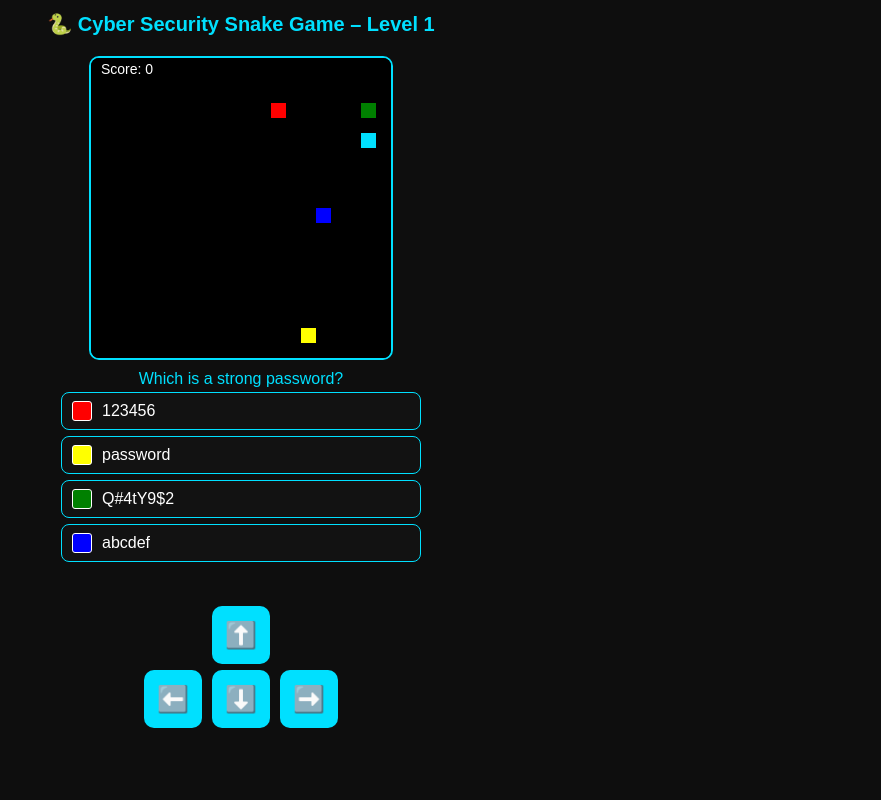
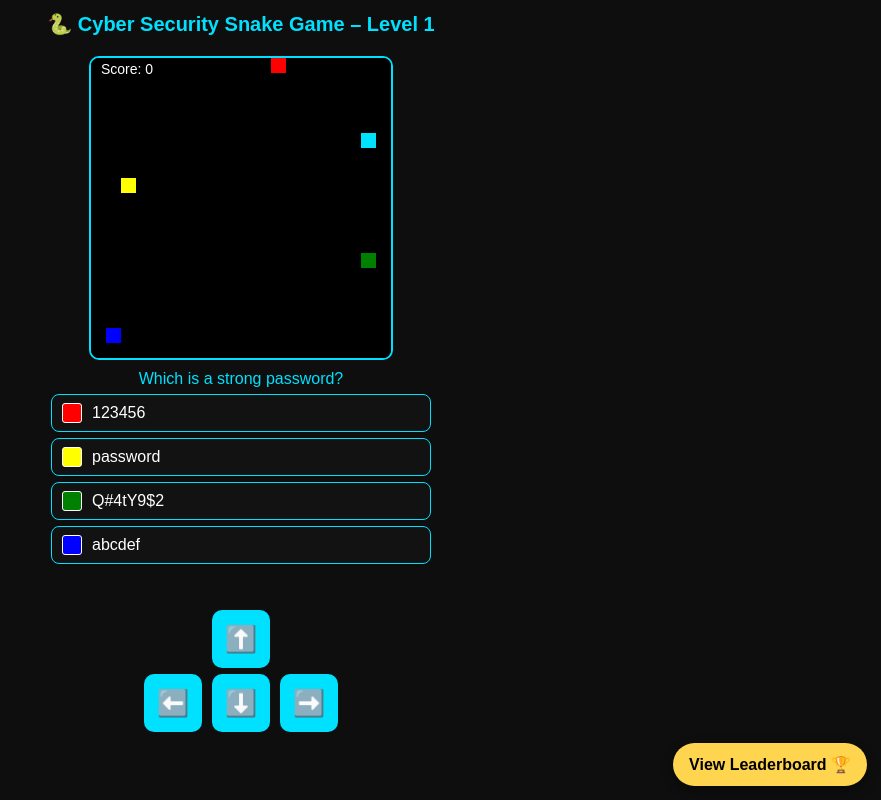
Before and after one commit to pandejeetendra-rgb/cyber-snake-game-smartphone, a plain HTML site: page index.html in a window 1280 px wide. Shown: the whole page, without its empty margins (399-1280 px from the left). Drawn offline with Linux system fonts and the light colour scheme.

Commit message:
Update index.html

```diff
--- a/index.html
+++ b/index.html
@@ -2,25 +2,32 @@
 <html lang="en">
 <head>
 <meta charset="UTF-8" />
-<meta name="viewport" content="width=device-width, initial-scale=1.0" />
+<meta name="viewport" content="width=device-width, initial-scale=1.0"/>
 <title>Cyber Security Snake Game – Level 1</title>
 <style>
   body { margin:0; background:#0e0e0e; color:#fff; font-family:Arial,sans-serif; text-align:center; }
   h1 { margin:12px 0; color:#00e0ff; font-size:20px; }
   #gameContainer { display:flex; flex-direction:column; align-items:center; }
-  canvas { background:#000; border:2px solid #00e0ff; border-radius:10px; margin-top:8px; }
-  #question { color:#00e0ff; font-size:16px; margin:10px 0 4px; }
-  #options { display:flex; flex-direction:column; gap:6px; width:92%; max-width:360px; margin:0 auto 6px; }
+  canvas { background:#000; border:2px solid #00e0ff; border-radius:10px; margin-top:8px; touch-action:none; }
+  #question { color:#00e0ff; font-size:16px; margin:10px 0 6px; }
+  #options { display:flex; flex-direction:column; gap:6px; width:92%; max-width:380px; margin:0 auto 8px; }
   .opt-row { display:flex; align-items:center; gap:10px; padding:8px 10px; border:1px solid #00e0ff; border-radius:8px; background:#121212; }
   .swatch { width:18px; height:18px; border:1px solid #fff; border-radius:3px; flex:0 0 18px; }
   .opt-text { text-align:left; flex:1; }
   #feedback { min-height:20px; margin:4px 0 8px; font-size:14px; }
-  #controls { display:flex; flex-direction:column; align-items:center; gap:6px; margin:6px 0 14px; }
+  #controls { display:flex; flex-direction:column; align-items:center; gap:6px; margin:6px 0 10px; }
   .row { display:flex; gap:10px; justify-content:center; }
   .btn { width:58px; height:58px; border-radius:10px; border:none; background:#00e0ff; color:#000; font-size:26px; }
   #submitBtn {
-    display:none; margin-top:10px; background:#00ff88; color:#000; border:none;
-    padding:10px 20px; border-radius:8px; font-size:16px; cursor:pointer;
+    display:none; margin:8px 0 16px; background:#00ff88; color:#000; border:none;
+    padding:10px 18px; border-radius:8px; font-size:16px; cursor:pointer;
+  }
+  /* Floating leaderboard button */
+  .floating-leaderboard {
+    position:fixed; right:14px; bottom:14px; z-index:50;
+    background:#ffd54f; color:#000; border:none; border-radius:24px;
+    padding:12px 16px; font-weight:bold; box-shadow:0 4px 12px rgba(0,0,0,0.4);
+    text-decoration:none;
   }
   @media (max-width:600px){
     canvas { width:90vw; height:90vw; }
@@ -33,6 +40,7 @@
 
   <div id="gameContainer">
     <canvas id="gameCanvas" width="300" height="300"></canvas>
+
     <div id="question"></div>
     <div id="options"></div>
     <div id="feedback"></div>
@@ -45,178 +53,224 @@
         <button class="btn" id="right">➡️</button>
       </div>
     </div>
+
     <button id="submitBtn">Submit Score 🏆</button>
   </div>
 
+  <!-- Floating leaderboard -->
+  <a class="floating-leaderboard" id="leaderboardBtn" target="_blank" rel="noopener">View Leaderboard 🏆</a>
+
+  <!-- CORS-proof submission helpers -->
+  <iframe name="hidden_iframe" style="display:none"></iframe>
+  <form id="scoreForm" method="POST" target="hidden_iframe" style="display:none">
+    <input type="hidden" name="name" />
+    <input type="hidden" name="email" />
+    <input type="hidden" name="score" />
+    <input type="hidden" name="level" />
+    <input type="hidden" name="badge" />
+  </form>
+
 <script>
+/* ======= CONFIG: put your URLs here ======= */
 const scriptURL = "https://script.google.com/macros/s/AKfycbwyhRoswSaVI7FRiy-miuUuVrlaLitre_EpxmXloe5zMBfQdXFZAh-w5CmPc09LIjsyWQ/exec";
+const leaderboardURL = "https://docs.google.com/spreadsheets/d/e/2PACX-1vTb9gCePuU5XZNkMwgcitPhLG4BHrSNUbSM24lLMF1UiU84SSLIqlXtIinVYZviBOYx6g3RZEEn__0D/pubhtml";
+
+/* ======= Basic setup ======= */
+document.getElementById("leaderboardBtn").href = leaderboardURL;
+document.getElementById("scoreForm").action = scriptURL;
 
 const canvas = document.getElementById("gameCanvas");
 const ctx = canvas.getContext("2d");
-const box = 15;
-let snake = [{ x: 5*box, y: 5*box }];
+const box = 15;                         // grid size
+let snake = [{ x:5*box, y:5*box }];     // start
 let dir = "RIGHT";
 let score = 0;
-let speed = 340;
-let foods = [];
-let currentQuestion = 0;
+let speed = 340;                         // slower for smartphone
+let foods = [];                          // 4 foods (A–D) with fixed colors
+const colors = ["red","yellow","green","blue"]; // option A,B,C,D
+let loopId = null;
+
 const questionsPerLevel = 5;
-const colors = ["red", "yellow", "green", "blue"];
-let gameInterval = null;
+let qIndex = 0;
 
 const questions = [
   { q:"Which is a strong password?", opts:["123456","password","Q#4tY9$2","abcdef"], a:2 },
-  { q:"What is phishing?", opts:["Fishing","Tricking users","Video chat","Virus"], a:1 },
-  { q:"Firewall protects your?", opts:["Network","Printer","Battery","Display"], a:0 },
-  { q:"Safe email practice?", opts:["Click all links","Ignore spam","Share passwords","Open attachments"], a:1 },
-  { q:"What should you do if you get a suspicious link?", opts:["Click it","Ignore it","Share it","Bookmark it"], a:1 },
-  { q:"What is a strong authentication method?", opts:["2FA","Simple password","Open Wi-Fi","Public login"], a:0 },
-  { q:"Which one is NOT malware?", opts:["Trojan","Worm","Antivirus","Spyware"], a:2 },
-  { q:"VPN stands for?", opts:["Virtual Private Network","Verified Personal Network","Visible Public Node","Virtual Privacy Name"], a:0 }
+  { q:"What is phishing?",          opts:["Fishing","Tricking users","Video chat","Virus"], a:1 },
+  { q:"Firewall protects your?",    opts:["Network","Printer","Battery","Display"], a:0 },
+  { q:"Safe email practice?",       opts:["Click all links","Ignore spam","Share passwords","Open attachments"], a:1 },
+  { q:"Which one is NOT malware?",  opts:["Trojan","Worm","Antivirus","Spyware"], a:2 },
+  { q:"What does 2FA add?",         opts:["Faster Wi-Fi","Extra verification","More storage","More tabs"], a:1 },
+  { q:"HTTPS means…",               opts:["Secure connection","More ads","Free data","Higher speed"], a:0 },
+  { q:"Best place for passwords?",  opts:["Sticky note","Shared doc","Password manager","Browser address bar"], a:2 }
 ];
 
-document.addEventListener("keydown", e=>{
+/* ======= Controls ======= */
+document.addEventListener("keydown", (e)=>{
   if(e.key==="ArrowLeft" && dir!=="RIGHT") dir="LEFT";
-  if(e.key==="ArrowUp" && dir!=="DOWN") dir="UP";
+  if(e.key==="ArrowUp" && dir!=="DOWN")    dir="UP";
   if(e.key==="ArrowRight" && dir!=="LEFT") dir="RIGHT";
-  if(e.key==="ArrowDown" && dir!=="UP") dir="DOWN";
-  e.preventDefault();
+  if(e.key==="ArrowDown" && dir!=="UP")    dir="DOWN";
+  if(["ArrowLeft","ArrowUp","ArrowRight","ArrowDown"].includes(e.key)) e.preventDefault();
 });
-document.getElementById("up").onclick    = ()=>{ if(dir!=="DOWN")  dir="UP"; };
+document.getElementById("up").onclick    = ()=>{ if(dir!=="DOWN")  dir="UP";   };
 document.getElementById("down").onclick  = ()=>{ if(dir!=="UP")    dir="DOWN"; };
 document.getElementById("left").onclick  = ()=>{ if(dir!=="RIGHT") dir="LEFT"; };
 document.getElementById("right").onclick = ()=>{ if(dir!=="LEFT")  dir="RIGHT"; };
 
-function randomCell(){
+/* ======= Helpers ======= */
+function randCell(){
   return {
     x: Math.floor(Math.random()*(canvas.width/box))*box,
     y: Math.floor(Math.random()*(canvas.height/box))*box
   };
 }
-function spawnFoods(){
-  foods = [];
-  for (let i=0;i<4;i++){
-    let p = randomCell();
-    foods.push({x:p.x, y:p.y, color:colors[i], idx:i});
-  }
+function cellsEqual(a,b){ return a.x===b.x && a.y===b.y; }
+function blocked(p){
+  if (snake.some(s=>cellsEqual(s,p))) return true;
+  if (foods.some(f=>f && cellsEqual(f,p))) return true;
+  return false;
 }
-function draw(){
-  ctx.fillStyle="#000"; ctx.fillRect(0,0,canvas.width,canvas.height);
-  snake.forEach((s,i)=>{ ctx.fillStyle = i===0?"#00e0ff":"#0099aa"; ctx.fillRect(s.x,s.y,box,box); });
-  foods.forEach(f=>{ ctx.fillStyle=f.color; ctx.fillRect(f.x,f.y,box,box); });
-
-  let hx=snake[0].x, hy=snake[0].y;
-  if(dir==="LEFT") hx-=box;
-  if(dir==="RIGHT") hx+=box;
-  if(dir==="UP") hy-=box;
-  if(dir==="DOWN") hy+=box;
-
-  // wrap-around
-  if(hx<0)hx=canvas.width-box;
-  if(hy<0)hy=canvas.height-box;
-  if(hx>=canvas.width)hx=0;
-  if(hy>=canvas.height)hy=0;
-
-  let eaten = foods.findIndex(f=>f.x===hx && f.y===hy);
-  if(eaten>-1){
-    handleAnswer(eaten);
-    foods[eaten]=randomCell();
-    foods[eaten].color=colors[eaten];
-  } else snake.pop();
-
-  const newHead={x:hx,y:hy};
-  if(snake.some((s,i)=>i&&s.x===hx&&s.y===hy)){ clearInterval(gameInterval); gameOver(); }
-  snake.unshift(newHead);
-  ctx.fillStyle="#fff"; ctx.font="14px Arial"; ctx.fillText("Score: "+score,10,16);
+function spawnFoodFor(i){
+  let p;
+  do { p = randCell(); } while (blocked(p));
+  foods[i] = { x:p.x, y:p.y, color:colors[i], idx:i };
 }
 
+/* ======= UI ======= */
 function renderQuestion(){
-  const q=questions[currentQuestion];
-  document.getElementById("question").textContent=q.q;
-  const opts=document.getElementById("options");
-  opts.innerHTML="";
-  q.opts.forEach((t,i)=>{
-    const row=document.createElement("div");
-    row.className="opt-row";
-    const sw=document.createElement("div");
-    sw.className="swatch"; sw.style.background=colors[i];
-    const tx=document.createElement("div");
-    tx.className="opt-text"; tx.textContent=t;
+  const q = questions[qIndex % questions.length];
+  document.getElementById("question").textContent = q.q;
+
+  const cont = document.getElementById("options");
+  cont.innerHTML = "";
+  q.opts.forEach((text, i)=>{
+    const row = document.createElement("div");
+    row.className = "opt-row";
+    const sw = document.createElement("div");
+    sw.className = "swatch";
+    sw.style.background = colors[i];
+    const tx = document.createElement("div");
+    tx.className = "opt-text";
+    tx.textContent = text;
     row.appendChild(sw); row.appendChild(tx);
-    opts.appendChild(row);
+    cont.appendChild(row);
   });
 }
 
-function handleAnswer(colorIndex){
-  const q = questions[currentQuestion];
-  if(colorIndex===q.a){
-    score+=5;
-    document.getElementById("feedback").textContent="✅ Correct! +5";
-  }else{
-    score=Math.max(0,score-2);
-    document.getElementById("feedback").textContent="❌ Wrong! -2";
+/* ======= Game loop ======= */
+function draw(){
+  // background
+  ctx.fillStyle="#000";
+  ctx.fillRect(0,0,canvas.width,canvas.height);
+
+  // snake
+  snake.forEach((s,i)=>{
+    ctx.fillStyle = i===0 ? "#00e0ff" : "#0099aa";
+    ctx.fillRect(s.x, s.y, box, box);
+  });
+
+  // foods
+  foods.forEach(f=>{
+    ctx.fillStyle = f.color;
+    ctx.fillRect(f.x, f.y, box, box);
+  });
+
+  // next head position
+  let hx = snake[0].x, hy = snake[0].y;
+  if (dir==="LEFT")  hx -= box;
+  if (dir==="RIGHT") hx += box;
+  if (dir==="UP")    hy -= box;
+  if (dir==="DOWN")  hy += box;
+
+  // wrap-around walls
+  if (hx < 0) hx = canvas.width - box;
+  if (hy < 0) hy = canvas.height - box;
+  if (hx >= canvas.width)  hx = 0;
+  if (hy >= canvas.height) hy = 0;
+
+  // eat?
+  const eatIdx = foods.findIndex(f => f.x===hx && f.y===hy);
+  if (eatIdx > -1){
+    handleAnswer(eatIdx);
+    spawnFoodFor(eatIdx);    // respawn SAME color elsewhere
+  } else {
+    snake.pop();
   }
-  currentQuestion++;
-  if(currentQuestion>=questionsPerLevel){
-    endLevel();
-  }else{
+
+  // self-collision
+  const head = {x:hx, y:hy};
+  if (snake.some((s,i)=> i && cellsEqual(s, head))){
+    stopGame("Game Over! Score: " + score);
+    return;
+  }
+  snake.unshift(head);
+
+  // HUD
+  ctx.fillStyle="#fff";
+  ctx.font="14px Arial";
+  ctx.fillText("Score: " + score, 10, 16);
+}
+
+function handleAnswer(colorIdx){
+  const q = questions[qIndex % questions.length];
+  if (colorIdx === q.a){
+    score += 5;
+    document.getElementById("feedback").textContent = "✅ Correct! +5";
+  } else {
+    score = Math.max(0, score - 2);
+    document.getElementById("feedback").textContent = "❌ Wrong! -2";
+  }
+  qIndex++;
+  if (qIndex >= questionsPerLevel){
+    stopGame("🎉 Level 1 Complete! Final Score: " + score);
+    document.getElementById("submitBtn").style.display = "inline-block";
+  } else {
     renderQuestion();
   }
 }
 
-function endLevel(){
-  clearInterval(gameInterval);
-  document.getElementById("feedback").textContent="🎉 Level 1 Complete! Final Score: "+score;
-  document.getElementById("submitBtn").style.display="inline-block";
+function stopGame(msg){
+  if (loopId) clearInterval(loopId);
+  loopId = null;
+  alert(msg);
 }
 
-function sendScore() {
+/* ======= Score submit (CORS-proof) ======= */
+function sendScore(){
   const name  = prompt("Enter your name:");
   const email = prompt("Enter your email:");
+  if (!name || !email){ alert("Please enter both name and email."); return; }
+
   const badge = score >= 20 ? "Gold" : score >= 10 ? "Silver" : "Bronze";
 
-  if (!name || !email) {
-    alert("Please enter both name and email to submit your score.");
-    return;
-  }
+  // 1) POST via hidden form -> iframe (no CORS issues)
+  const form = document.getElementById("scoreForm");
+  form.elements["name"].value  = name;
+  form.elements["email"].value = email;
+  form.elements["score"].value = String(score);
+  form.elements["level"].value = "Level 1";
+  form.elements["badge"].value = badge;
+  form.submit();
 
-  const btn = document.getElementById("submitBtn");
-  btn.innerText = "⏳ Submitting...";
-  btn.disabled = true;
+  // 2) Fire a tiny GET beacon as a backup (also no CORS issues)
+  const params = new URLSearchParams({name,email,score:String(score),level:"Level 1",badge});
+  const img = new Image();
+  img.src = `${scriptURL}?${params.toString()}&t=${Date.now()}`;
 
-  const payload = { name, email, score, level: "Level 1", badge };
-
-  // 1. Try POST first
-  fetch(scriptURL, {
-    method: "POST",
-    headers: { "Content-Type": "application/json" },
-    body: JSON.stringify(payload),
-    mode: "no-cors"
-  })
-  .then(() => {
-    alert("✅ Score submitted successfully!");
-  })
-  .catch(() => {
-    // 2. Fallback using GET if POST fails
-    const params = new URLSearchParams(payload).toString();
-    const url = `${scriptURL}?${params}`;
-    fetch(url)
-      .then(() => alert("✅ Score submitted via fallback method!"))
-      .catch(() => alert("⚠️ Could not submit score even with fallback."));
-  })
-  .finally(() => {
-    btn.innerText = "Submit Score 🏆";
-    btn.disabled = false;
-  });
+  alert("✅ Score submitted. Check the leaderboard.");
 }
 
+document.getElementById("submitBtn").addEventListener("click", sendScore);
 
-function startGame(){
-  spawnFoods();
+/* ======= Init ======= */
+function start(){
+  // 4 colored foods (A–D), no overlaps
+  foods = new Array(4);
+  for (let i=0;i<4;i++) spawnFoodFor(i);
   renderQuestion();
-  gameInterval=setInterval(draw,speed);
+  loopId = setInterval(draw, speed);
 }
-startGame();
+start();
 </script>
 </body>
 </html>
```
